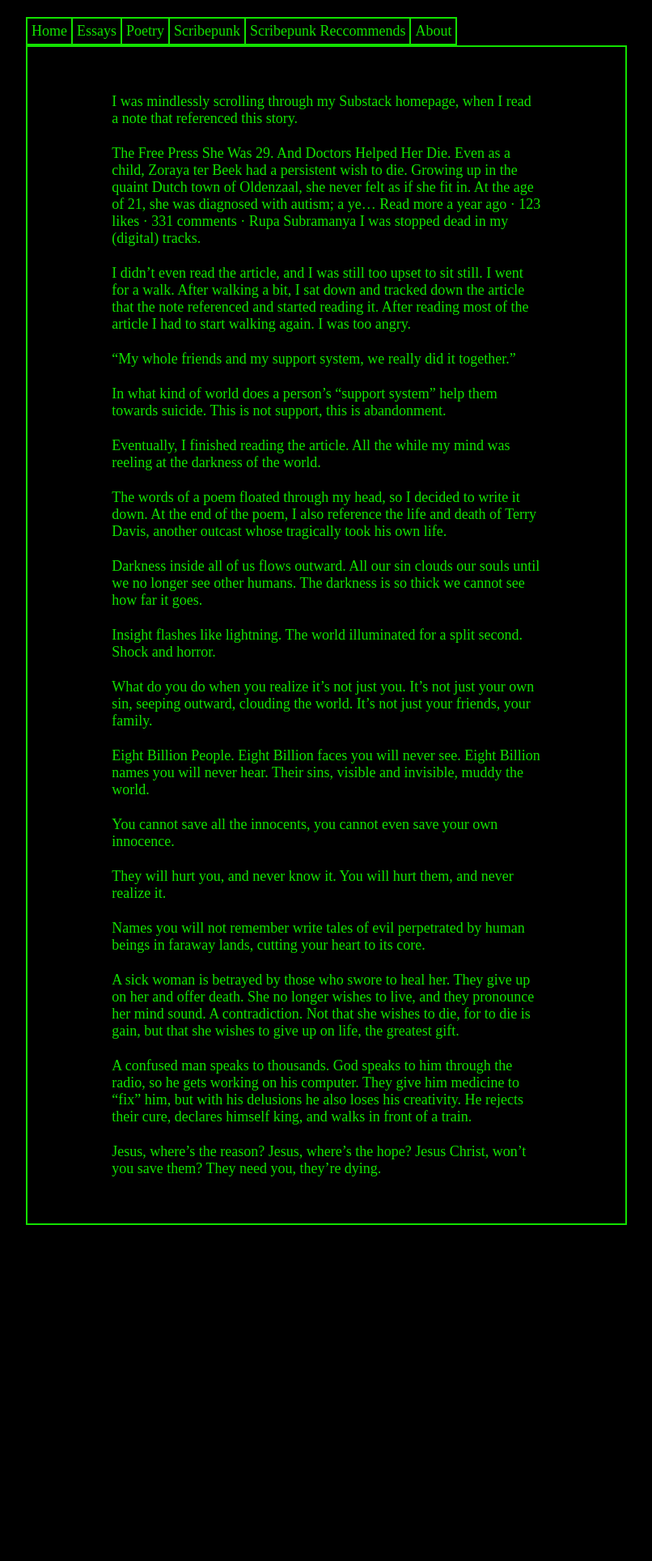
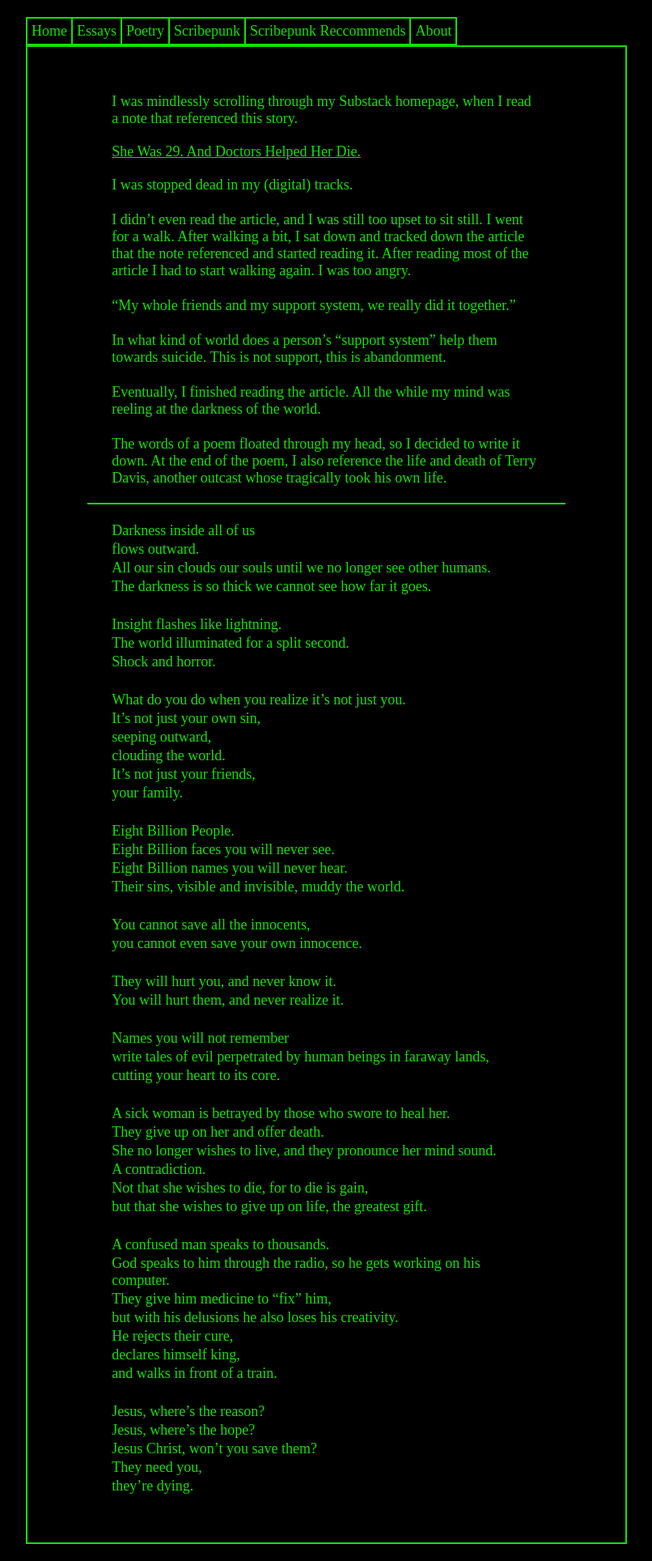
Before and after one commit to Leech-Boy/scribepunk, a Jekyll site: the page built from _posts/2024-6-4-Death-is-Bad.html, in a window 1280 px wide. Shown: the whole page at 81% size, without its empty margins (229-1035 px from the left). Built offline with Jekyll 4.4.1, drawn with Linux system fonts in a browser that asks for light colours; before the commit the page ends 1534 px from its top, so only the background shows below that.

Commit message:
Styled poem and previews

```diff
--- a/_posts/2024-6-4-Death-is-Bad.html
+++ b/_posts/2024-6-4-Death-is-Bad.html
@@ -4,12 +4,8 @@
 ---
 <p>I was mindlessly scrolling through my Substack homepage, when I read a note that referenced this story.</p>
 
-<p>The Free Press
-She Was 29. And Doctors Helped Her Die.
-Even as a child, Zoraya ter Beek had a persistent wish to die. Growing up in the quaint Dutch town of Oldenzaal, she never felt as if she fit in. At the age of 21, she was diagnosed with autism; a ye…
-Read more
-a year ago · 123 likes · 331 comments · Rupa Subramanya
-I was stopped dead in my (digital) tracks.</p>
+<a href="https://www.thefp.com/p/zoraya-ter-beek-dead-assisted-suicide">She Was 29. And Doctors Helped Her Die.</a>
+<p>I was stopped dead in my (digital) tracks.</p>
 
 <p>I didn’t even read the article, and I was still too upset to sit still. I went for a walk. After walking a bit, I sat down and tracked down the article that the note referenced and started reading it. After reading most of the article I had to start walking again. I was too angry.</p>
 
@@ -21,56 +17,78 @@
 
 <p>The words of a poem floated through my head, so I decided to write it down. At the end of the poem, I also reference the life and death of Terry Davis, another outcast whose tragically took his own life.</p>
 
+<hr>
+
 <!--excerpt-start-->
-<p>Darkness inside all of us
-flows outward.
-All our sin clouds our souls until we no longer see other humans.
-The darkness is so thick we cannot see how far it goes.</p>
+<div class="stanza">
+  <p class="line">Darkness inside all of us</p>
+  <p class="line">flows outward.</p>
+  <p class="line">All our sin clouds our souls until we no longer see other humans.</p>
+  <p class="line">The darkness is so thick we cannot see how far it goes.</p>
+</div>
 <!--excerpt-end-->
 
-<p>Insight flashes like lightning.
-The world illuminated for a split second.
-Shock and horror.</p>
+<div class="stanza">
+<p class="line">Insight flashes like lightning.</p>
+<p class="line">The world illuminated for a split second.</p>
+<p class="line">Shock and horror.</p>
+</div>
 
-<p>What do you do when you realize it’s not just you.
-It’s not just your own sin,
-seeping outward,
-clouding the world.
-It’s not just your friends,
-your family.</p>
+<div class="stanza">
+<p class="line">What do you do when you realize it’s not just you.</p>
+<p class="line">It’s not just your own sin,</p>
+<p class="line">seeping outward,</p>
+<p class="line">clouding the world.</p>
+<p class="line">It’s not just your friends,</p>
+<p class="line">your family.</p>
+</div>
 
-<p>Eight Billion People.
-Eight Billion faces you will never see.
-Eight Billion names you will never hear.
-Their sins, visible and invisible, muddy the world.</p>
+<div class="stanza">
+<p class="line">Eight Billion People.</p>
+<p class="line">Eight Billion faces you will never see.</p>
+<p class="line">Eight Billion names you will never hear.</p>
+<p class="line">Their sins, visible and invisible, muddy the world.</p>
+</div>
 
-<p>You cannot save all the innocents,
-you cannot even save your own innocence.</p>
+<div class="stanza">
+<p class="line">You cannot save all the innocents,</p>
+<p class="line">you cannot even save your own innocence.</p>
+</div>
 
-<p>They will hurt you, and never know it.
-You will hurt them, and never realize it.</p>
+<div class="stanza">
+<p class="line">They will hurt you, and never know it.</p>
+<p class="line">You will hurt them, and never realize it.</p>
+</div>
 
-<p>Names you will not remember
-write tales of evil perpetrated by human beings in faraway lands,
-cutting your heart to its core.</p>
+<div class="stanza">
+<p class="line">Names you will not remember</p>
+<p class="line">write tales of evil perpetrated by human beings in faraway lands,</p>
+<p class="line">cutting your heart to its core.</p>
+</div>
 
-<p>A sick woman is betrayed by those who swore to heal her.
-They give up on her and offer death.
-She no longer wishes to live, and they pronounce her mind sound.
-A contradiction.
-Not that she wishes to die, for to die is gain,
-but that she wishes to give up on life, the greatest gift.</p>
+<div class="stanza">
+<p class="line">A sick woman is betrayed by those who swore to heal her.</p>
+<p class="line">They give up on her and offer death.</p>
+<p class="line">She no longer wishes to live, and they pronounce her mind sound.</p>
+<p class="line">A contradiction.</p>
+<p class="line">Not that she wishes to die, for to die is gain,</p>
+<p class="line">but that she wishes to give up on life, the greatest gift.</p>
+</div>
 
-<p>A confused man speaks to thousands.
-God speaks to him through the radio, so he gets working on his computer.
-They give him medicine to “fix” him,
-but with his delusions he also loses his creativity.
-He rejects their cure,
-declares himself king,
-and walks in front of a train.</p>
+<div class="stanza">
+<p class="line">A confused man speaks to thousands.</p>
+<p class="line">God speaks to him through the radio, so he gets working on his computer.</p>
+<p class="line">They give him medicine to “fix” him,</p>
+<p class="line">but with his delusions he also loses his creativity.</p>
+<p class="line">He rejects their cure,</p>
+<p class="line">declares himself king,</p>
+<p class="line">and walks in front of a train.</p>
+</div>
 
-<p>Jesus, where’s the reason?
-Jesus, where’s the hope?
-Jesus Christ, won’t you save them?
-They need you,
-they’re dying.</p>
+<div class="stanza">
+<p class="line">Jesus, where’s the reason?</p>
+<p class="line">Jesus, where’s the hope?</p>
+<p class="line">Jesus Christ, won’t you save them?</p>
+<p class="line">They need you,</p>
+<p class="line">they’re dying.</p>
+</div>
--- a/_sass/styles.sass
+++ b/_sass/styles.sass
@@ -9,6 +9,7 @@
   text-decoration-line: none
 
 html
+  color: #12E100
   background-color: #000000
   min-height: 100%
   display: flex
@@ -21,7 +22,7 @@
   display: flex
   flex-flow: column
   flex-grow: 1
-  padding: 1% 20% 1% 20%
+  padding: 1% 20%
 
 .menubar
   color: #12E100
@@ -32,14 +33,36 @@
   height: auto
   display: flex
 
-.sbp, p, h1
+.sbp, p, h1, a
   color: #12E100
   font-size: 18px
-  padding: 2px 30px 2px 30px
+  padding: 2px 30px
 
 .window
   color: #12E100
   border-style: solid
   border-width: 2px
   flex-grow: 1
-  padding: 5% 10% 5% 10%
+  padding: 5% 10%
+
+.stanza
+  padding: 2px 0px
+  margin: 18px 0px
+
+.line
+  color: #12E100
+  padding: 0px 30px
+  margin: 2px 0px
+
+hr
+  border: 1px solid #12E100
+
+.preview
+  text-decoration-line: none
+  outline: 1px solid
+  margin: 18px 0px
+  display: block
+
+.preview-title
+  text-decoration-line: underline
+  font-size: 20px
```
Also changed, not shown: essays.html (+5 -3 lines).
